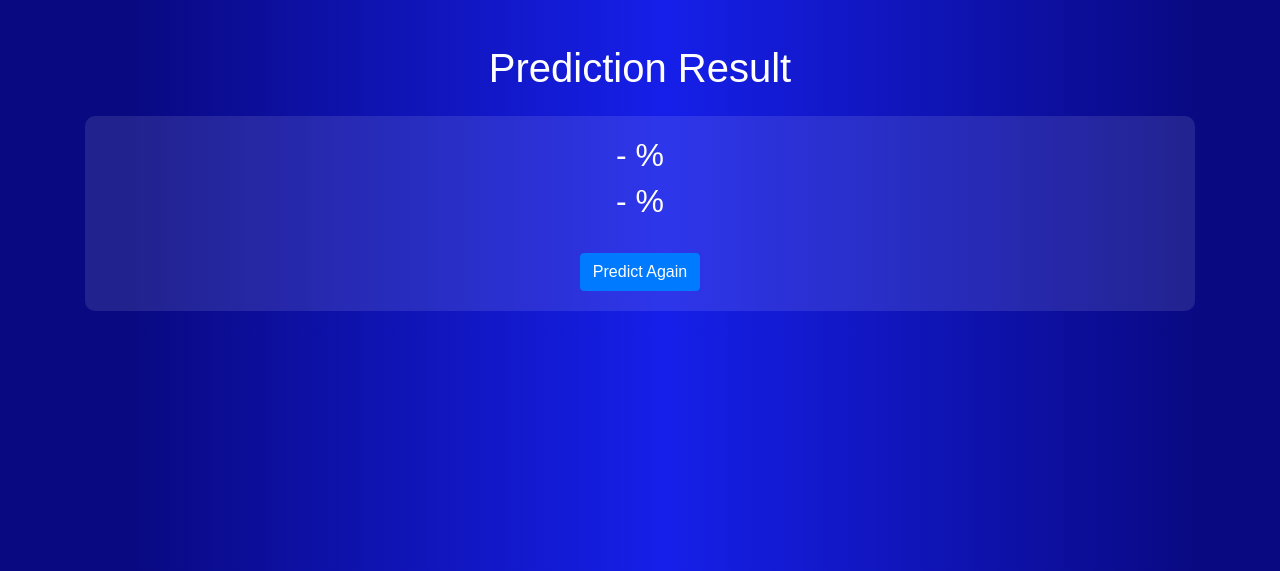
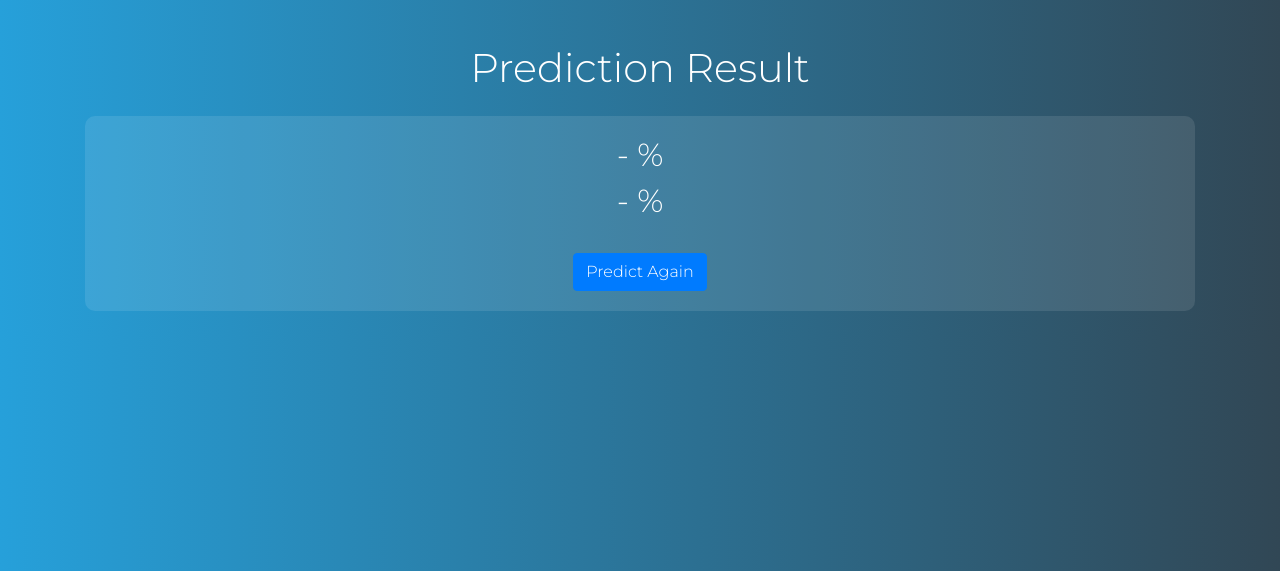
Before and after one commit to irvincardoza/IPL-Win-Prediction-Model, a Django app: template iplproj/prediction/templates/prediction/result.html in a window 1280 px wide. Shown: the top 571 px of the page. Run offline with Django 5.2, Linux system fonts and the light colour scheme; the template is opened without the code that fills it, so the values that code supplies are empty; parts of the project's set-up code (start-up, migrations or seed data) failed here and were passed over; some libraries are stand-ins or nearby versions.

Commit message:
Update result.html
new design scheme

```diff
--- a/iplproj/prediction/templates/prediction/result.html
+++ b/iplproj/prediction/templates/prediction/result.html
@@ -1,6 +1,9 @@
 <!DOCTYPE html>
 <html lang="en">
 <head>
+    <link rel="preconnect" href="https://fonts.googleapis.com">
+<link rel="preconnect" href="https://fonts.gstatic.com" crossorigin>
+<link href="https://fonts.googleapis.com/css2?family=Montserrat:wght@300&display=swap" rel="stylesheet">
     <meta charset="UTF-8">
     <meta name="viewport" content="width=device-width, initial-scale=1, shrink-to-fit=no">
     <title>IPL Win Predictor - Result</title>
@@ -8,9 +11,12 @@
     <link href="https://stackpath.bootstrapcdn.com/bootstrap/4.5.2/css/bootstrap.min.css" rel="stylesheet">
     <style>
         body {
-            font-family: Arial, sans-serif;
-            background: rgb(9,9,129);
-            background: linear-gradient(90deg, rgba(9,9,129,1) 10%, rgba(22,31,233,1) 52%, rgba(9,9,129,1) 94%);
+            font-family: "Montserrat", sans-serif;
+            font-weight: 300;
+            background: #314755;  /* fallback for old browsers */
+background: -webkit-linear-gradient(to right, #26a0da, #314755);  /* Chrome 10-25, Safari 5.1-6 */
+background: linear-gradient(to right, #26a0da, #314755); /* W3C, IE 10+/ Edge, Firefox 16+, Chrome 26+, Opera 12+, Safari 7+ */
+
             color: white;
             padding: 20px;
         }
```
